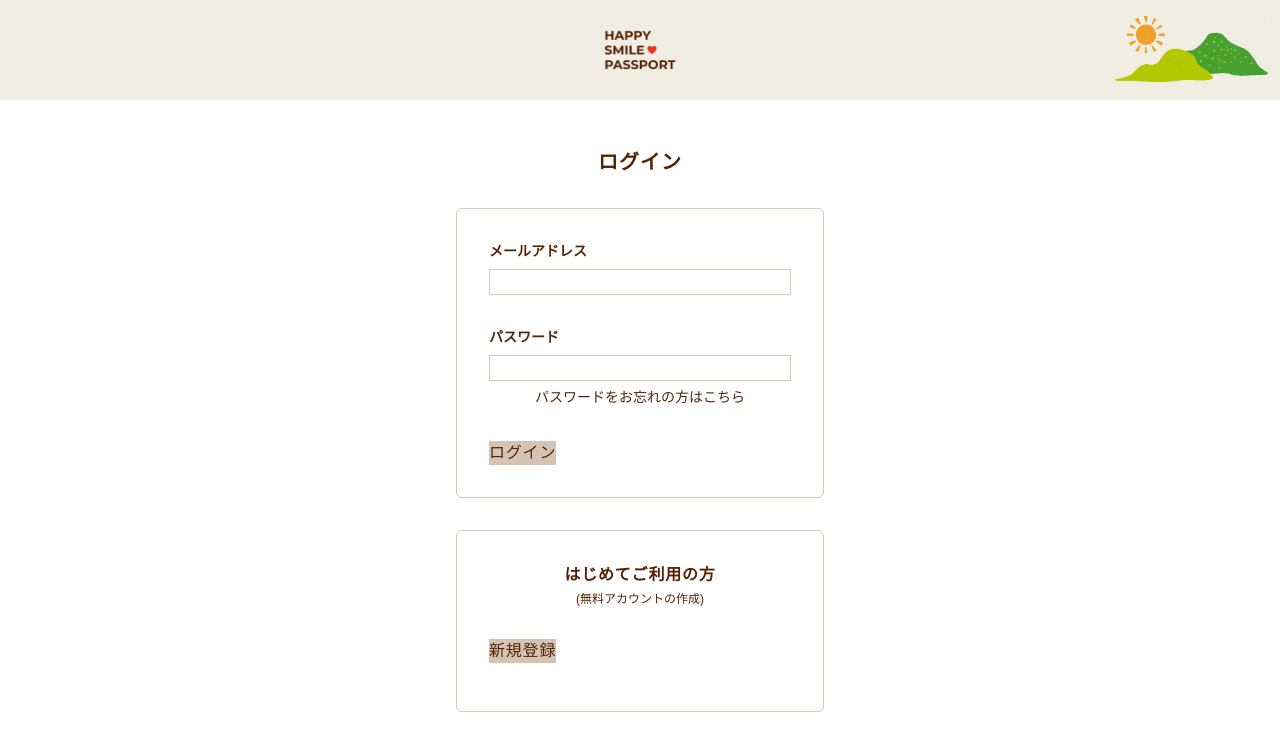
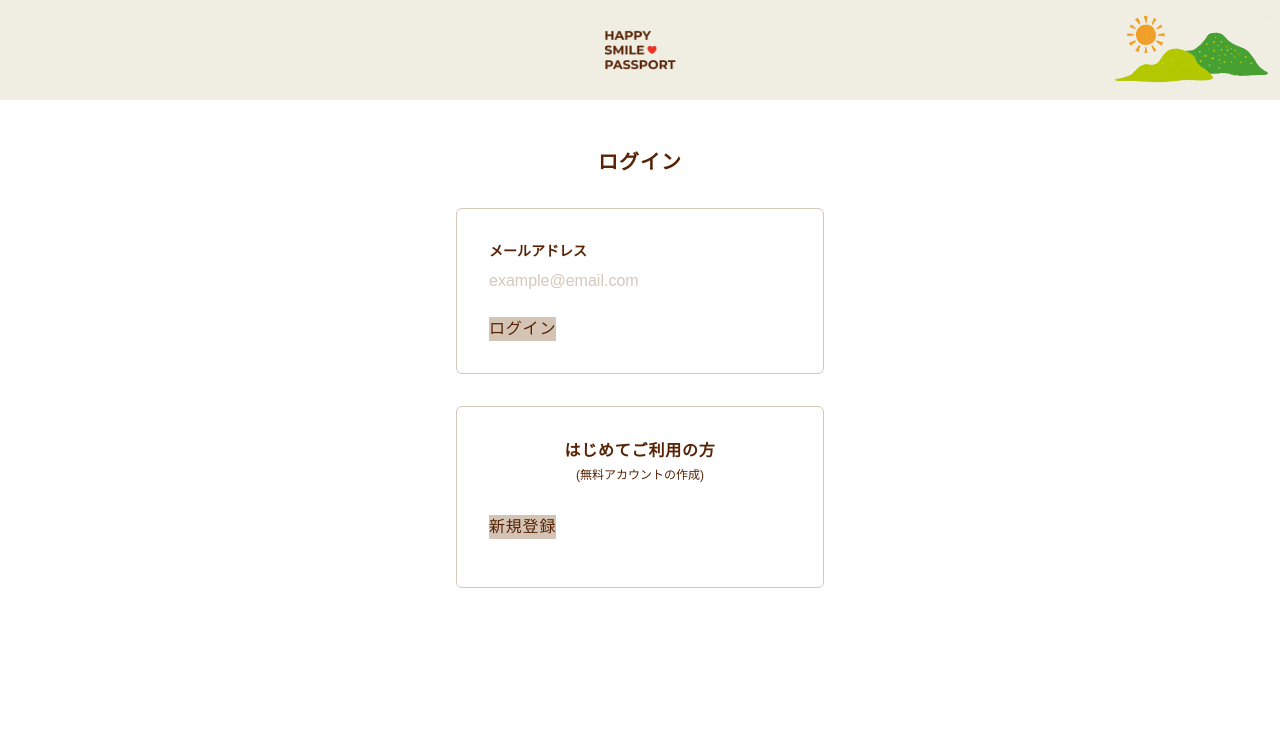
Before and after one commit to IwamuraHayato/step4-FHSP-user, a Next.js app: page /login in a window 1280 px wide. Shown: the top 750 px of the page. Built offline with nearby package versions, Linux system fonts and the light colour scheme.

Commit message:
login画面のパスワード欄削除、メール認証に変更済み

```diff
--- a/src/app/login/page.tsx
+++ b/src/app/login/page.tsx
@@ -1,72 +1,105 @@
 'use client';
 
+import { useState } from 'react';
+import { useRouter } from 'next/navigation';
 import Link from 'next/link';
 import AuthHeader from '@/components/common/AuthHeader';
 
 export default function LoginPage() {
+  const router = useRouter();
+  const [email, setEmail] = useState('');
+  const [code, setCode] = useState('');
+  const [isCodeSent, setIsCodeSent] = useState(false);
+  const [error, setError] = useState('');
+
+  const handleSendCode = async () => {
+    if (!email.includes('@')) {
+      setError('有効なメールアドレスを入力してください');
+      return;
+    }
+
+    setError('');
+    // 🚧 本番ではここでAPI連携でメール送信
+    console.log('📩 認証コードを送信:', email);
+    setIsCodeSent(true);
+  };
+
+  const handleVerify = (e: React.FormEvent) => {
+    e.preventDefault();
+
+    if (code === '123456') {
+      router.push('/home'); // 🚧 認証成功時の処理
+    } else {
+      setError('認証コードが間違っています');
+    }
+  };
+
+  const inputClass =
+    'input input-bordered w-full border-[#D4C8BB] placeholder-[#D4C8BB] focus:outline-none focus:ring-2 focus:ring-[#D4C8BB]';
+
   return (
     <div className="min-h-screen bg-white flex flex-col">
       <AuthHeader />
 
-      {/* Main Content */}
       <main className="flex-1 max-w-md w-full mx-auto mt-12 px-10 space-y-8">
-        {/* タイトル */}
         <h1 className="text-xl font-bold text-center tracking-wider mb-6 text-[#562305]">
           ログイン
         </h1>
 
-        {/* ログインフォーム */}
+        {/* メール認証フォーム */}
         <section className="border rounded-md p-8 border-[#D4C8BB] bg-white">
-          <form className="space-y-8">
-            {/* メールアドレス */}
+          <form onSubmit={handleVerify} className="space-y-6">
             <div>
-              <label
-                htmlFor="email"
-                className="block font-bold text-sm mb-2 text-[#562305]"
-              >
+              <label className="block font-bold text-sm mb-2 text-[#562305]">
                 メールアドレス
               </label>
               <input
-                id="email"
                 type="email"
-                name="email"
+                placeholder="example@email.com"
+                value={email}
+                onChange={(e) => setEmail(e.target.value)}
+                className={inputClass}
                 required
-                className="input w-full border border-[#D4C8BB] focus:outline-none focus:ring-2 focus:ring-[#D4C8BB]"
               />
             </div>
 
-            {/* パスワード */}
+            {!isCodeSent && (
+              <button
+                type="button"
+                onClick={handleSendCode}
+                className="btn btn-block tracking-wider bg-[#D4C4B5] hover:bg-[#C4B4A5] text-[#562305]"
+              >
+                ログイン
+              </button>
+            )}
+
+            {isCodeSent && (
+              <>
                 <div>
-              <label
-                htmlFor="password"
-                className="block font-bold text-sm mb-2 text-[#562305]"
-              >
-                パスワード
+                  <label className="block font-bold text-sm mb-2 text-[#562305]">
+                    認証コード
                   </label>
                   <input
-                id="password"
-                type="password"
-                name="password"
-                required
-                className="input w-full border border-[#D4C8BB] focus:outline-none focus:ring-2 focus:ring-[#D4C8BB]"
+                    type="text"
+                    placeholder="123456"
+                    value={code}
+                    onChange={(e) => setCode(e.target.value)}
+                    className={inputClass}
                   />
-              <div className="text-center mt-1">
-                <Link
-                  href="/forgot-password"
-                  className="text-sm text-[#562305] hover:underline"
-                >
-                  パスワードをお忘れの方はこちら
-                </Link>
-              </div>
                 </div>
 
-            {/* ログインボタン */}
                 <button
                   type="submit"
                   className="btn btn-block tracking-wider bg-[#D4C4B5] hover:bg-[#C4B4A5] text-[#562305]"
                 >
-              ログイン
+                  認証してログイン
                 </button>
+              </>
+            )}
+
+            {error && (
+              <p className="text-sm text-red-500 text-center">{error}</p>
+            )}
           </form>
         </section>
 
```
Lines whose indentation alone changed are shown as unchanged.
